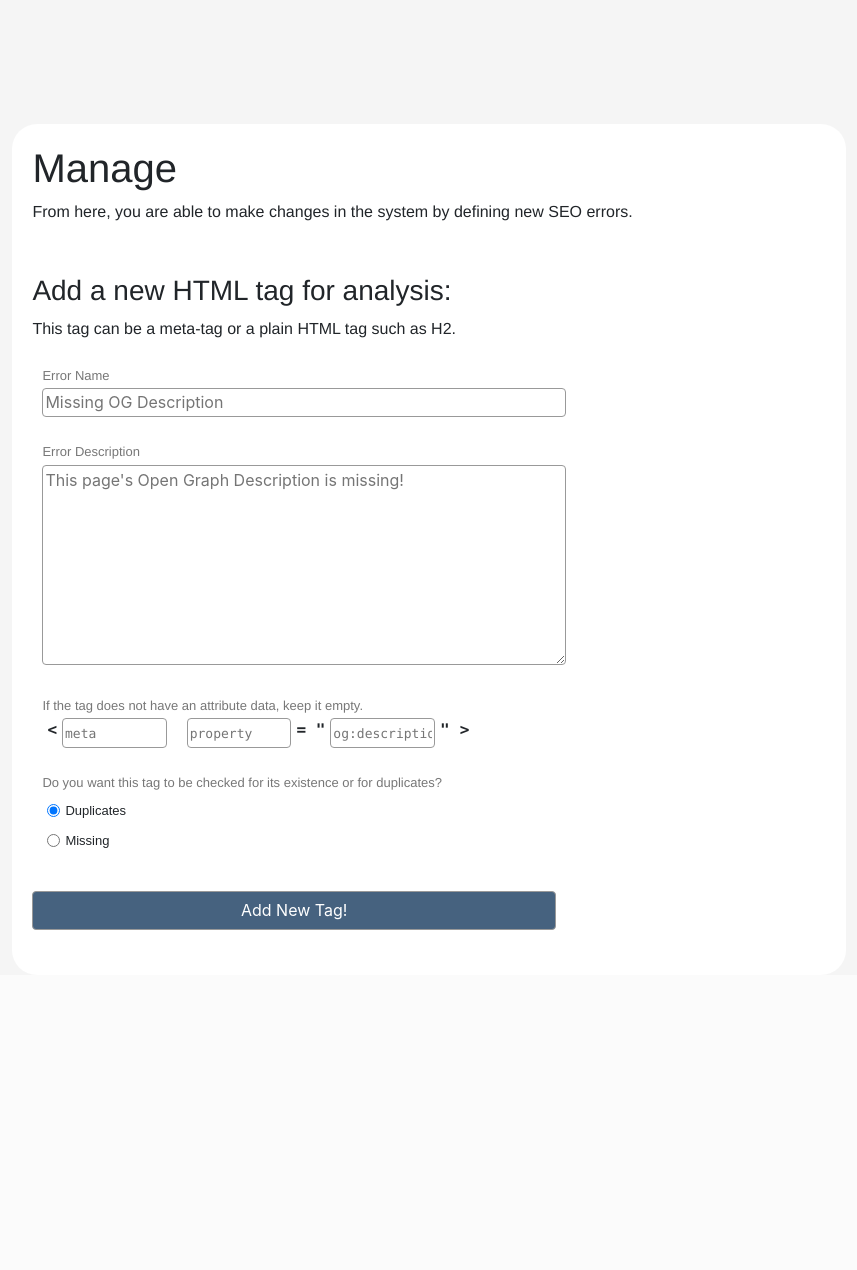
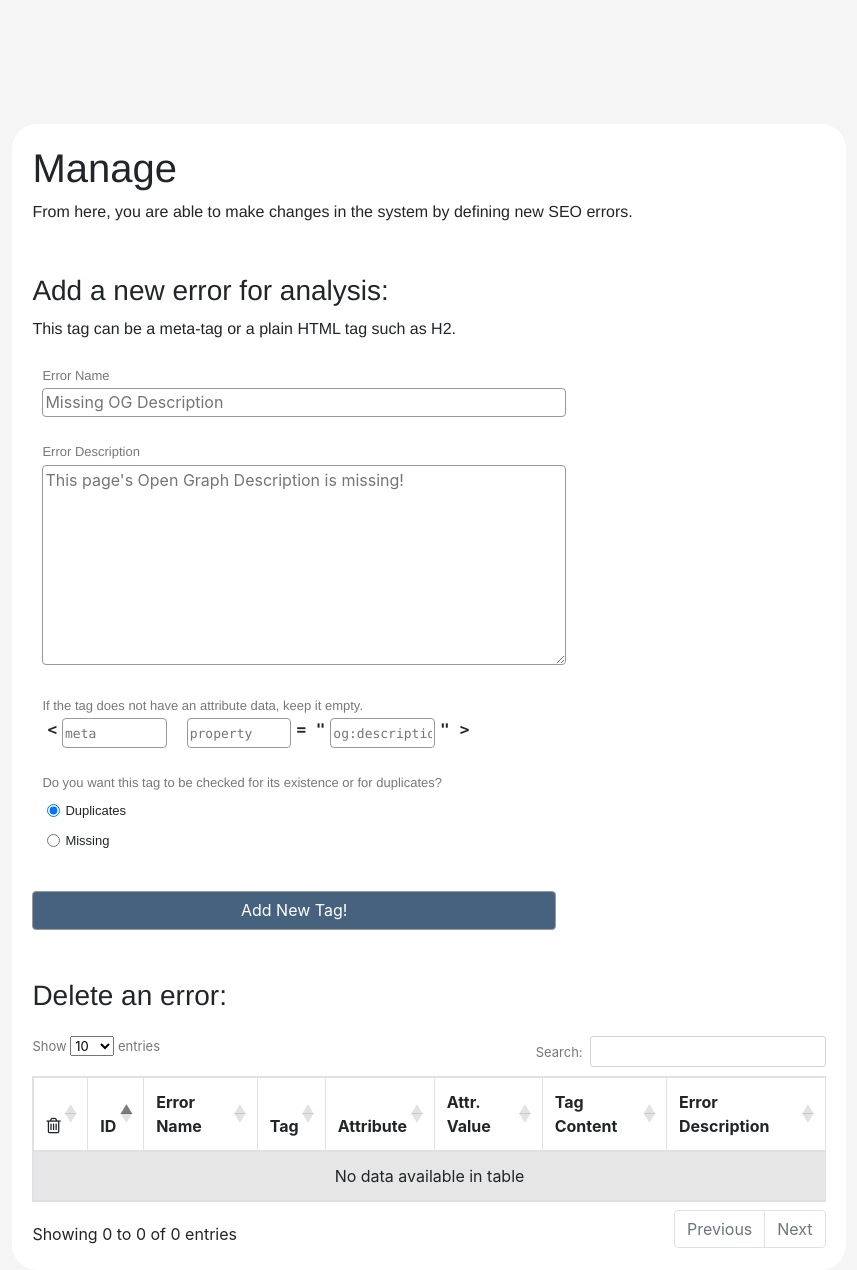
Before and after one commit to egehatirnaz/seo-helper, a Flask app: template templates/admin/manage.html in a window 1280 px wide. Shown: the part 77-1347 px from the top of the page, without its empty margins (211-1068 px from the left). Before the commit the page ends 1052 px from the top, so only its background shows below. Run offline with Flask 2, Linux system fonts and the light colour scheme; the template is opened without the code that fills it, so the values that code supplies are empty; some libraries are stand-ins or nearby versions.

Commit message:
Deleting SEO errors are supported in Admin Panel.

```diff
--- a/app.py
+++ b/app.py
@@ -304,7 +304,7 @@ def action_get_user_history():
     return Response(status=401)
 
 
-@app.route('/api/seo-errors/<int:error_id>', methods=['GET'])
+@app.route('/api/seo-errors/<int:error_id>', methods=['GET', 'DELETE'])
 def action_get_seo_error(error_id):
     if 'Auth-Key' in request.headers:
         auth_key = request.headers['Auth-Key']
@@ -323,6 +323,15 @@ def action_get_seo_error(error_id):
                         return Response("No record found for this error ID.", status=404)
                 else:
                     return Response("No record found for this error ID.", status=404)
+            elif request.method == 'DELETE':
+                if error_id and error_id > 0:
+                    try:
+                        query = db_obj.execute("DELETE FROM seo_errors WHERE id = '{0}' LIMIT 1".format(error_id))
+                    except Exception as e:
+                        print(e)
+                        return make_response(jsonify(
+                            {"message": "Action could not be performed. Query did not execute successfully."}), 500)
+                    return make_response(jsonify({"message": "Success!."}), 200)
             else:
                 return Response(status=405)
     return Response(status=401)
--- a/templates/admin/manage.html
+++ b/templates/admin/manage.html
@@ -20,6 +20,18 @@
    <!-- Latest compiled and minified CSS -->
    <link rel="stylesheet" href="https://stackpath.bootstrapcdn.com/bootstrap/4.3.1/css/bootstrap.min.css"
          integrity="sha384-ggOyR0iXCbMQv3Xipma34MD+dH/1fQ784/j6cY/iJTQUOhcWr7x9JvoRxT2MZw1T" crossorigin="anonymous">
+
+   <!-- Datatables Scripts -->
+   <script src="https://cdn.datatables.net/1.10.19/js/jquery.dataTables.min.js"></script>
+   <script src="https://cdn.datatables.net/1.10.19/js/dataTables.bootstrap4.min.js"></script>
+   <script src="https://cdnjs.cloudflare.com/ajax/libs/moment.js/2.8.4/moment.min.js"></script>
+   <script src="https://cdn.datatables.net/plug-ins/1.10.19/sorting/datetime-moment.js"></script>
+
+   <!-- Datatables -->
+   <link rel="stylesheet" href="https://cdnjs.cloudflare.com/ajax/libs/twitter-bootstrap/4.1.3/css/bootstrap.css">
+   <link rel="stylesheet" href="https://cdn.datatables.net/1.10.19/css/dataTables.bootstrap4.min.css">
+
+   <link href="https://stackpath.bootstrapcdn.com/font-awesome/4.7.0/css/font-awesome.min.css" rel="stylesheet" integrity="sha384-wvfXpqpZZVQGK6TAh5PVlGOfQNHSoD2xbE+QkPxCAFlNEevoEH3Sl0sibVcOQVnN" crossorigin="anonymous">
 
    <link rel="stylesheet" href="{{ url_for('static', filename='main.css') }}">
    <style>
@@ -84,7 +101,7 @@
          <h1>Manage</h1>
          <p>From here, you are able to make changes in the system by defining new SEO errors.</p>
          <div class="analysis-choice-wrapper">
-            <h3>Add a new HTML tag for analysis:</h3>
+            <h3>Add a new error for analysis:</h3>
             <div class="form-heading" style="margin-bottom: 10px;">
                <p style="display:inline">This tag can be a meta-tag or a plain HTML tag such as H2. </p>
             </div>
@@ -125,18 +142,37 @@
                </form>
             </div>
             <p class="form-message" id="response_single"></p>
+            <br>
 
-            <!--
-            <h3>Account Information:</h3>
-            <p>
-               <b>User Name:</b> {{username}}<br>
-               <b>User E-mail:</b> {{usermail}}<br>
-               <b>API Key : {{api_key}}</b><br>
-            </p>
-            <br>
-            <div class="form-heading" style="margin-bottom: 30px;">
-               <p><b>Note:</b> Please do not share your API key with anyone. Just be cool, okay?</p>
-            </div> -->
+            <h3>Delete an error:</h3>
+            <div id="error-list-div">
+               <table id="table_id" class="table table-striped table-bordered" style="width:100%">
+                  <thead>
+                  <tr>
+                     <th><i style="font-size:large;" class="fa fa-trash-o"></i></th>
+                     <th>ID</th>
+                     <th>Error Name</th>
+                     <th>Tag</th>
+                     <th>Attribute</th>
+                     <th>Attr. Value</th>
+                     <th>Tag Content</th>
+                     <th>Error Description</th>
+                  </tr>
+                  </thead>
+                  <tbody>
+                  <tr>
+                     <td>-</td>
+                     <td>-</td>
+                     <td>-</td>
+                     <td>-</td>
+                     <td>-</td>
+                     <td>-</td>
+                     <td>-</td>
+                     <td>-</td>
+                  </tr>
+                  </tbody>
+               </table>
+            </div>
 
          </div>
       </div>
@@ -188,8 +224,10 @@
                         submitButton.attr("disabled", true);
                     },
                     success: function (data) {
+                        $('#table_id').DataTable().destroy();
                         message = data['message'];
                         $('#response_single').text(message);
+                        update_table();
                     },
                     error: function (xhr, status, error) {
                         console.log("shit's on fire yo.");
@@ -206,5 +244,102 @@
             $('#response_single').text(message);
         });
     });
+
+    function remove_error(id){
+        console.log(id);
+        let req = null;
+        req = $.ajax({
+            type: 'DELETE',
+            headers:{
+                'Auth-Key': '{{Auth_Key}}',
+                'Content-Type': 'application/json'
+            },
+            url: "/api/seo-errors/" + id,
+            beforeSend: function () {
+                if (req != null) {
+                    req.abort();
+                }
+            },
+            success: function (data) {
+                alert("An error has been deleted.");
+                update_table();
+            },
+            error: function (xhr, status, error) {
+                console.log("shit's on fire yo.");
+                console.log(xhr, status, error);
+            }
+        })
+    }
+
+    function update_table() {
+        //$.fn.dataTable.moment('DD.MM.YYYY HH:mm');
+        let error_list = [];
+        let req = null;
+        let date = new Date();
+        req = $.ajax({
+            cache: false,
+            type: 'GET',
+            headers: {
+                'Auth-Key': '{{Auth_Key}}',
+                'Content-Type': 'application/json',
+                "cache-control": "no-cache"
+            },
+            url: "{{ url_for('action_seo_errors') }}",
+            contentType: 'application/json',
+            data: JSON.stringify({
+                time: date.getTime()
+            }),
+            beforeSend: function () {
+                if (req != null) {
+                    req.abort();
+                }
+            },
+            success: function (data) {
+                data.forEach(function (element) {
+                    id = element['id'];
+                    error_name = element['name'];
+                    error_tag = element['tag'];
+                    error_attr = element['attribute'];
+                    error_val = element['value'];
+                    error_content = element['content'];
+                    error_desc = element['description'];
+                    error_list.push({
+                        'action': '<a class="remove-icon" onclick="remove_error(' + id + ');"><i class="fa fa-minus-circle"></i></a>',
+                        'id': id,
+                        'error_name': error_name,
+                        'error_tag': error_tag,
+                        'error_attr': error_attr,
+                        'error_val': error_val,
+                        'error_content': error_content,
+                        'error_desc': error_desc
+                    });
+                })
+            },
+            error: function (xhr, status, error) {
+                console.log("shit's on fire yo.");
+                console.log(xhr, status, error);
+            },
+            complete: function () {
+                $('#table_id').DataTable({
+                    destroy: true,
+                    autoWidth: true,
+                    "order": [[1, "asc"]],
+                    columns: [
+                        {"data": "action"},
+                        {"data": "id"},
+                        {"data": "error_name"},
+                        {"data": "error_tag"},
+                        {"data": "error_attr"},
+                        {"data": "error_val"},
+                        {"data": "error_content"},
+                        {"data": "error_desc"},
+                    ],
+                    data: error_list
+                });
+            }
+        });
+    }
+
+    $(document).ready(update_table());
 </script>
 </html>
```
Also changed, not shown: other parts of templates/admin/manage.html (+5 -0 lines).
